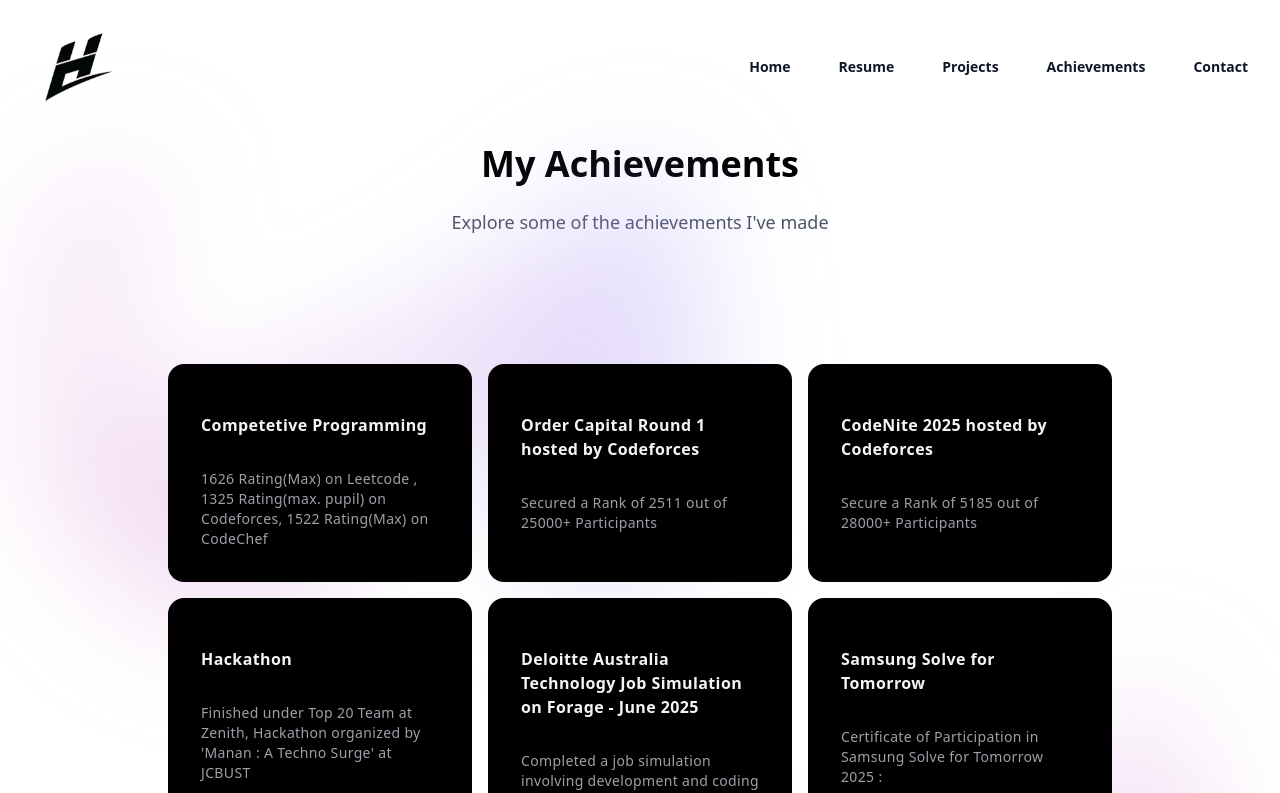
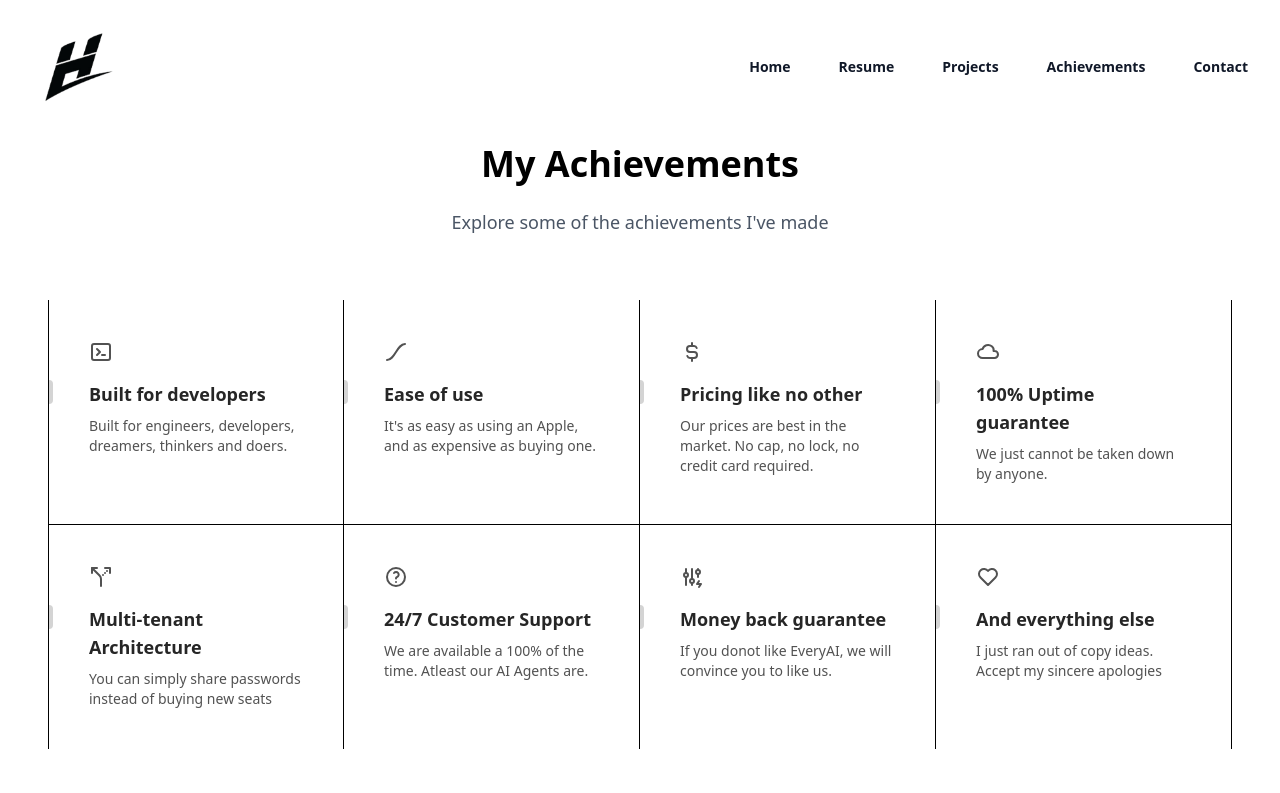
Before and after one commit to HimanshuSolo/my-portfolio, a Next.js app: page /achievements in a window 1280 px wide. Shown: the top 793 px of the page. Built offline with nearby package versions, Linux system fonts and the light colour scheme.

Commit message:
new-achievement-section

```diff
--- a/package.json
+++ b/package.json
@@ -23,6 +23,7 @@
     "@tabler/icons-react": "^3.34.1",
     "class-variance-authority": "^0.7.1",
     "clsx": "^2.1.1",
+    "cobe": "^0.6.4",
     "framer-motion": "^12.23.9",
     "gsap": "^3.13.0",
     "lucide-react": "^0.525.0",
--- a/src/app/achievements/page.tsx
+++ b/src/app/achievements/page.tsx
@@ -4,6 +4,7 @@
 import '../globals.css';
 import { CardHoverEffectDemo } from '@/components/achieveList';
 import { Bars3Icon, XMarkIcon } from '@heroicons/react/24/outline'
+import { FeaturesSectionDemo } from '@/components/features-section-demo-3';
 
 
 const navigation = [
@@ -101,7 +102,7 @@
                     </p>
                 </div>
 
-                <CardHoverEffectDemo />
+                <FeaturesSectionDemo />
             </div>
         </div>
     )
--- a/src/app/layout.tsx
+++ b/src/app/layout.tsx
@@ -3,7 +3,7 @@
 
 const cinzel = Cinzel({
   subsets: ['latin'],
-  weight: ['400', '700', '900'], // Choose weights you need
+  weight: ['400', '700', '900'],
   variable: '--font-cinzel',
 });
 
--- a/src/components/Dashboard.tsx
+++ b/src/components/Dashboard.tsx
@@ -4,7 +4,6 @@
 export default function Example() {
     return (
         <div className="relative bg-white">
-            {/* Decorative background blur */}
             <div
                 aria-hidden="true"
                 className="absolute inset-x-0 -top-40 -z-10 transform-gpu overflow-hidden blur-3xl sm:-top-80"
@@ -51,7 +50,7 @@
                             <span className="text-purple-600 font-medium">Node.js</span>. I thrive on solving real-world problems with elegant code. Love solving Data Structures and Algorithms problems.
                         </p>
                         <p className="mt-4 text-lg text-gray-600 leading-relaxed">
-                            In my free time, I enjoy exploring new technologies and contributing to open-source projects.
+                            Im my free time, I enjoy exploring new technologies and contributing to open-source projects.
                         </p>
                         <p className="mt-4 text-lg text-gray-600 leading-relaxed">
                             I also like exploring world of AI and machine learning.
@@ -83,7 +82,6 @@
                 </div>
             </div>
 
-            {/* Bottom blur */}
             <div
                 aria-hidden="true"
                 className="absolute inset-x-0 top-[calc(100%-13rem)] -z-10 transform-gpu overflow-hidden blur-3xl sm:top-[calc(100%-30rem)]"
--- /dev/null
+++ b/src/components/features-section-demo-3.tsx
@@ -0,0 +1,120 @@
+import { cn } from "@/lib/utils";
+import {
+  IconAdjustmentsBolt,
+  IconCloud,
+  IconCurrencyDollar,
+  IconEaseInOut,
+  IconHeart,
+  IconHelp,
+  IconRouteAltLeft,
+  IconTerminal2,
+} from "@tabler/icons-react";
+
+export function FeaturesSectionDemo() {
+  const features = [
+    {
+      title: "Built for developers",
+      description:
+        "Built for engineers, developers, dreamers, thinkers and doers.",
+      icon: <IconTerminal2 />,
+      link: "https://codolio.com/profile/himanshu_solo",
+    },
+    {
+      title: "Ease of use",
+      description:
+        "It's as easy as using an Apple, and as expensive as buying one.",
+      icon: <IconEaseInOut />,
+      link: "/ease-of-use",
+    },
+    {
+      title: "Pricing like no other",
+      description:
+        "Our prices are best in the market. No cap, no lock, no credit card required.",
+      icon: <IconCurrencyDollar />,
+      link: "/pricing",
+    },
+    {
+      title: "100% Uptime guarantee",
+      description: "We just cannot be taken down by anyone.",
+      icon: <IconCloud />,
+      link: "/uptime",
+    },
+    {
+      title: "Multi-tenant Architecture",
+      description: "You can simply share passwords instead of buying new seats",
+      icon: <IconRouteAltLeft />,
+      link: "/multi-tenant",
+    },
+    {
+      title: "24/7 Customer Support",
+      description:
+        "We are available a 100% of the time. Atleast our AI Agents are.",
+      icon: <IconHelp />,
+      link: "/support",
+    },
+    {
+      title: "Money back guarantee",
+      description:
+        "If you donot like EveryAI, we will convince you to like us.",
+      icon: <IconAdjustmentsBolt />,
+      link: "/guarantee",
+    },
+    {
+      title: "And everything else",
+      description: "I just ran out of copy ideas. Accept my sincere apologies",
+      icon: <IconHeart />,
+      link: "/everything-else",
+    },
+  ];
+  return (
+    <div className="grid grid-cols-1 md:grid-cols-2 lg:grid-cols-4  relative z-10 py-10 max-w-7xl mx-auto">
+      {features.map((feature, index) => (
+        <Feature key={feature.title} {...feature} index={index} />
+      ))}
+    </div>
+  );
+}
+
+const Feature = ({
+  title,
+  description,
+  icon,
+  index,
+  link,
+}: {
+  title: string;
+  description: string;
+  icon: React.ReactNode;
+  index: number;
+  link: string;
+}) => {
+  return (
+    <a
+      href={link}
+      className={cn(
+        "flex flex-col lg:border-r py-10 relative group/feature dark:border-neutral-800 cursor-pointer hover:shadow-lg transition-shadow duration-200",
+        (index === 0 || index === 4) && "lg:border-l dark:border-neutral-800",
+        index < 4 && "lg:border-b dark:border-neutral-800"
+      )}
+    >
+      {index < 4 && (
+        <div className="opacity-0 group-hover/feature:opacity-100 transition duration-200 absolute inset-0 h-full w-full bg-gradient-to-t from-neutral-100 dark:from-neutral-800 to-transparent pointer-events-none" />
+      )}
+      {index >= 4 && (
+        <div className="opacity-0 group-hover/feature:opacity-100 transition duration-200 absolute inset-0 h-full w-full bg-gradient-to-b from-neutral-100 dark:from-neutral-800 to-transparent pointer-events-none" />
+      )}
+      <div className="mb-4 relative z-10 px-10 text-neutral-600 dark:text-neutral-400">
+        {icon}
+      </div>
+      <div className="text-lg font-bold mb-2 relative z-10 px-10">
+        <div className="absolute left-0 inset-y-0 h-6 group-hover/feature:h-8 w-1 rounded-tr-full rounded-br-full bg-neutral-300 dark:bg-neutral-700 group-hover/feature:bg-blue-500 transition-all duration-200 origin-center" />
+        <span className="group-hover/feature:translate-x-2 transition duration-200 inline-block text-neutral-800 dark:text-neutral-100">
+          {title}
+        </span>
+      </div>
+      <p className="text-sm text-neutral-600 dark:text-neutral-300 max-w-xs relative z-10 px-10">
+        {description}
+      </p>
+    </a>
+  );
+};
```
Also changed, not shown: 1 other file (tests, documents, lock files or other folders).
